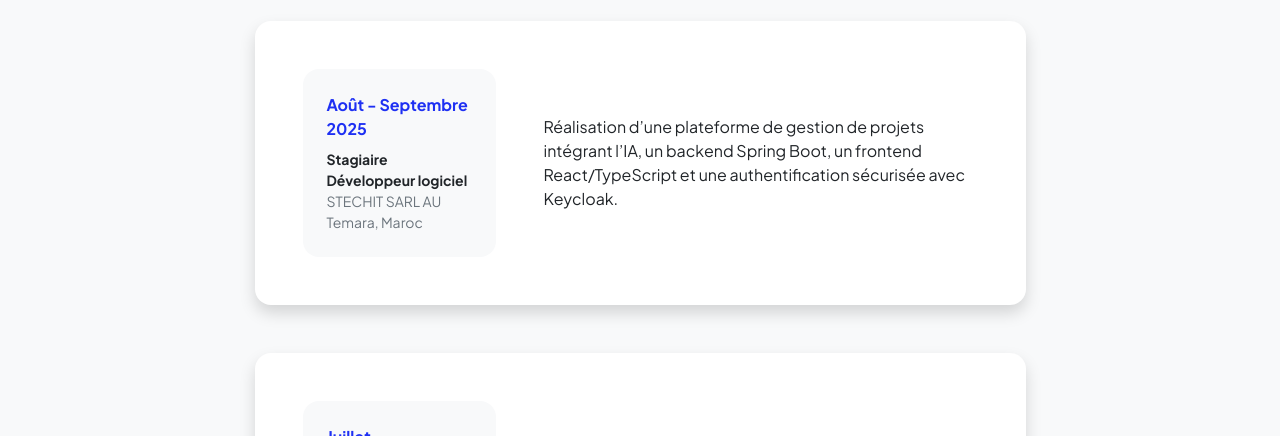
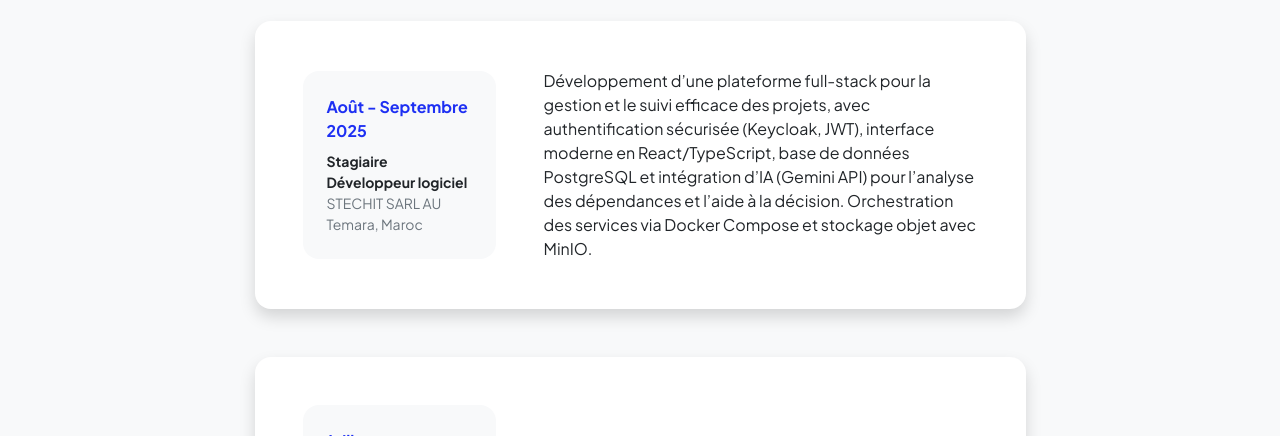
Before and after one commit to Oumhella/MyPortfolio, a website: page src/pug/resume.pug in a window 1280 px wide. Shown: the part 287-723 px from the top of the page. Drawn offline with nearby package versions, Linux system fonts and the light colour scheme; files that its build step writes are made by us from their sources.

Commit message:
detailled experience

```diff
--- a/src/pug/resume.pug
+++ b/src/pug/resume.pug
@@ -58,8 +58,7 @@ html(lang="en")
                          .small.text-muted Temara, Maroc
                      .col-lg-8
                        div
-                         | Réalisation d’une plateforme de gestion de projets intégrant l’IA, un backend Spring Boot, un frontend React/TypeScript et une
-                         | authentification sécurisée avec Keycloak.
+                         | Développement d’une plateforme full-stack pour la gestion et le suivi efficace des projets, avec authentification sécurisée (Keycloak, JWT), interface moderne en React/TypeScript, base de données PostgreSQL et intégration d’IA (Gemini API) pour l’analyse des dépendances et l’aide à la décision. Orchestration des services via Docker Compose et stockage objet avec MinIO.
               // Experience Card 2
               .card.shadow.border-0.rounded-4.mb-5
                 .card-body.p-4.p-md-5
```
Also changed, not shown: dist/resume.html.
